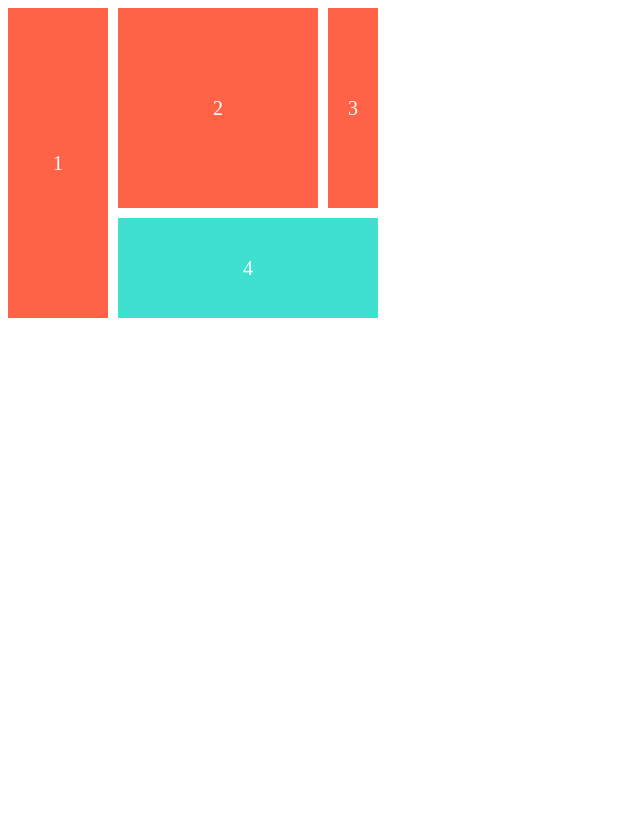
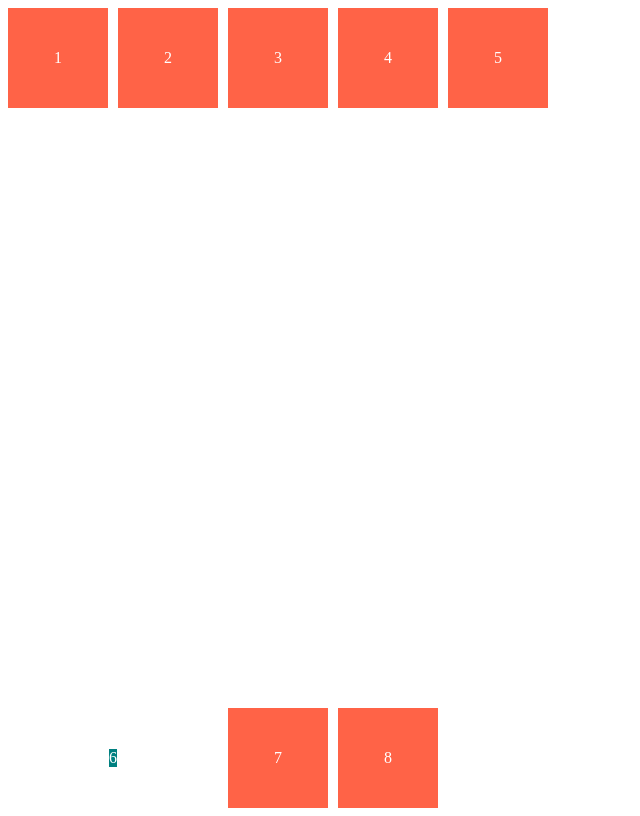
Before and after one commit to Kimbyul88/css-layout-masterclass, a plain HTML site: page index.html in a window 1280 px wide. Shown: the whole page, without its empty margins (0-640 px from the left). Drawn offline with Linux system fonts and the light colour scheme.

Commit message:
일단 3.8까지
!

```diff
--- /dev/null
+++ b/3-5.css
@@ -0,0 +1,34 @@
+body {
+  display: grid;
+  height: 100vh;
+  /* grid-template-columns: 1fr 1fr 1fr 1fr;
+    grid-template-rows: 1fr 2fr 1fr;
+    grid-template-areas:
+      "header header header header"
+      "content content content menu"
+      "footer footer footer footer"; */
+  grid-template:
+    "header header header header" 1fr
+    "content content content menu" 2fr
+    "footer footer footer footer" 1fr/1fr 1fr 1fr 1fr;
+}
+
+header {
+  background-color: aqua;
+  grid-area: header;
+}
+
+section {
+  background-color: coral;
+  grid-area: content;
+}
+
+aside {
+  background-color: forestgreen;
+  grid-area: menu;
+}
+
+footer {
+  background-color: deeppink;
+  grid-area: footer;
+}
--- a/index.html
+++ b/index.html
@@ -8,11 +8,15 @@
     <link rel="stylesheet" href="style.css" />
   </head>
   <body>
-    <div class="father">
-      <div class="child">1</div>
-      <div class="child">2</div>
-      <div class="child">3</div>
-      <div class="child">4</div>
+    <div id="father">
+      <div id="child">1</div>
+      <div id="child">2</div>
+      <div id="child">3</div>
+      <div id="child">4</div>
+      <div id="child">5</div>
+      <div id="child">6</div>
+      <div id="child">7</div>
+      <div id="child">8</div>
     </div>
   </body>
 </html>
--- a/style.css
+++ b/style.css
@@ -1,28 +1,31 @@
-.father {
+#father {
   display: grid;
-  grid-template-columns: [korea]100px [thai]200px [greece]50px;
-  grid-template-rows: 200px 100px;
+  height: 100vh;
   gap: 10px;
+  grid-template-columns: repeat(5, 100px);
+  grid-template-rows: repeat(2, 100px);
+  /* grid-auto-rows: 1fr;
+  grid-auto-columns: 1fr;
+  grid-auto-flow: column;
+  justify-content: stretch;
+  align-items: stretch;
+  place-items: center end; */
+  align-content: space-between;
 }
 
-.child {
+#child {
+  background-color: tomato;
   color: white;
+  font-size: 28;
   display: flex;
+  justify-content: center;
   align-items: center;
-  justify-content: center;
-  font-size: 20px;
-  background-color: tomato;
+  /* width: 50px;
+  height: 50px; */
 }
 
-.child:first-child {
-  grid-row-start: 1;
-  grid-row-end: -1;
-  grid-row: 1 / -1;
+#child:nth-child(6) {
+  place-self: center center;
+  background-color: teal;
+  grid-column: span 2;
 }
-
-.child:last-child {
-  background-color: turquoise;
-  grid-column-start: 2;
-  grid-column-end: greece;
-  grid-column: 2/-1;
-}
```
Also changed, not shown: grid.css (added, +28 -0 lines).
